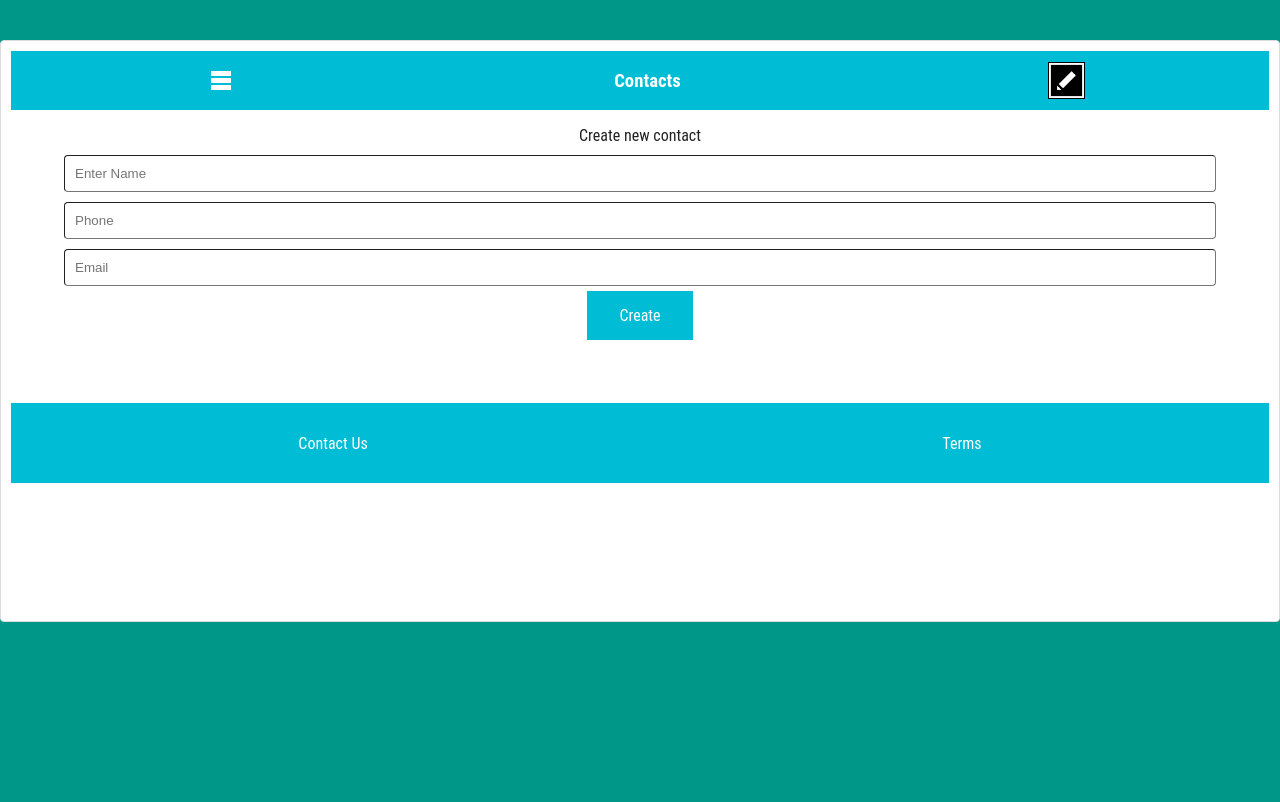
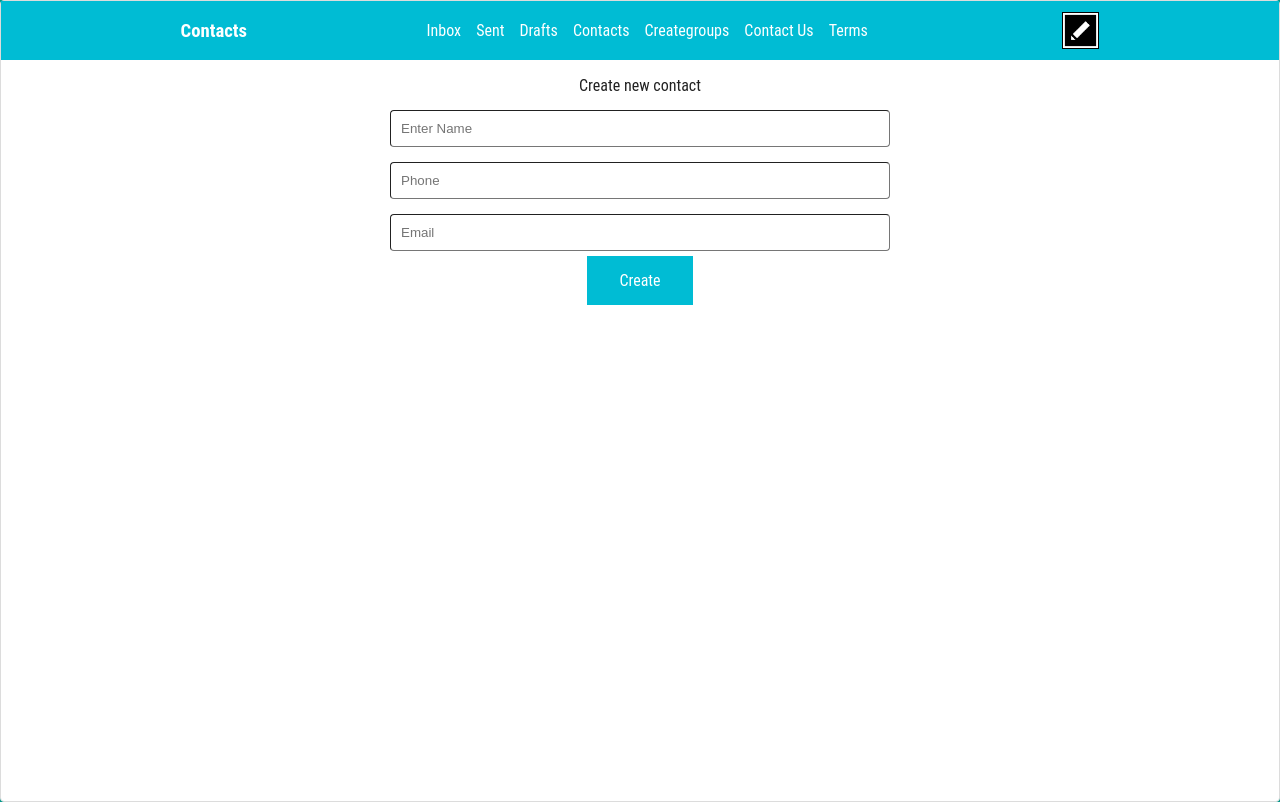
Before and after one commit to EziamakaNV/epicmail, a plain HTML site: page UI/Contacts.html in a window 1280 px wide. Drawn offline with Linux system fonts and the light colour scheme.

Commit message:
Chore(UI): Implement fix for gh-pages UI
- Work on the header for full screen. The "Epic mail" should be to the left.
- For the full screen there should be no drop-down menu.
- All links should be in the header

[Finishes 164580923]

```diff
--- a/UI/Contacts.html
+++ b/UI/Contacts.html
@@ -33,12 +33,22 @@
                         <a href="Creategroups.html">Groups</a>
                     </div>
                 </div>
-
                 <div id="page-title">
                     <h3>
                         Contacts
                     </h3>
                 </div>
+                <nav>
+                    <ul>
+                        <li><a href="Inbox.html">Inbox</a></li>
+                        <li><a href="Sent.html">Sent</a></li>
+                        <li><a href="Drafts.html">Drafts</a></li>
+                        <li><a href="Contacts.html">Contacts</a></li>
+                        <li><a href="Creategroups.html">Creategroups</a></li>
+                        <li><a href="Contactus.html">Contact Us</a></li>
+                        <li><a href="Terms.html">Terms</a></li>
+                    </ul>
+                </nav>
                 <div id="new-message-icon">
                     <a href="Newmessage.html">
                         <img src="Images/CreateMessage.png" alt="New Message Icon">
@@ -73,15 +83,6 @@
                 </div>
             </form>
         </section>
-        <footer>
-            <div id="contact-us">
-                <span><a href="Contactus.html">Contact Us</a></span>
-            </div>
-            <div id="terms">
-                <span><a href="Terms.html">Terms</a></span>
-            </div>
-
-        </footer>
 
     </main>
     <script src="Js/contacts.js"></script>
--- a/UI/Style/Style.css
+++ b/UI/Style/Style.css
@@ -37,12 +37,11 @@ header{
 }
 
 main {
-    margin:auto;
     background-color: #FFFFFF;
     color: #212121;
     border: 1px solid gainsboro;
     border-radius: 4px;
-    min-height: 70vh;
+    height: 100%
 }
 
 a{
@@ -54,6 +53,14 @@ section{
     width: 90vw;
     margin: auto;
 
+}
+
+section#form-section{
+    max-width: 500px;
+}
+
+#form-section .input{
+    margin-top: 15px
 }
 
 
@@ -320,6 +327,31 @@ body.message-body{
     color: black
 }
 
+ul {
+    list-style-type: none;
+    margin: 0;
+    padding: 0;
+  }
+
+  li {
+      float: left;
+  }
+
+  li a {
+    display: block;
+    color: white;
+    text-align: center;
+    padding: 20px 15px 0 0;
+    text-decoration: none;
+  }
+
+  li a:hover{
+      color: black
+  }
+
+  nav{
+      display: none
+  }
 
 img{
     border: 1px solid black;
@@ -329,18 +361,21 @@ img{
 
 @media(min-width:700px){
     main{
-        margin-top: 5vh;
         border: 1px solid gainsboro;
         border-radius: 4px;
-        padding: 10px
+    }
+
+    .dropdown{
+        display: none
+    }
+    nav{
+        display: block
     }
 }
 
 @media(max-width:700px){
     main.landing {
-        margin-top: 30%;
         border: 1px solid gainsboro;
         border-radius: 4px;
-        padding: 10px
     }
 }
```
Also changed, not shown: UI/Contactus.html (+11 -1 lines), UI/Creategroups.html (+12 -12 lines), UI/Drafts.html (+11 -10 lines), UI/Forgotemail.html (+6 -13 lines), UI/Inbox.html (+11 -11 lines), UI/Newmessage.html (+11 -11 lines), UI/Resetpassword.html (+6 -13 lines), UI/Sent.html (+12 -12 lines), UI/Signin.html (+0 -14 lines), UI/Signup.html (+4 -14 lines), UI/Terms.html (+11 -10 lines). Lines whose indentation alone changed are shown as unchanged.
